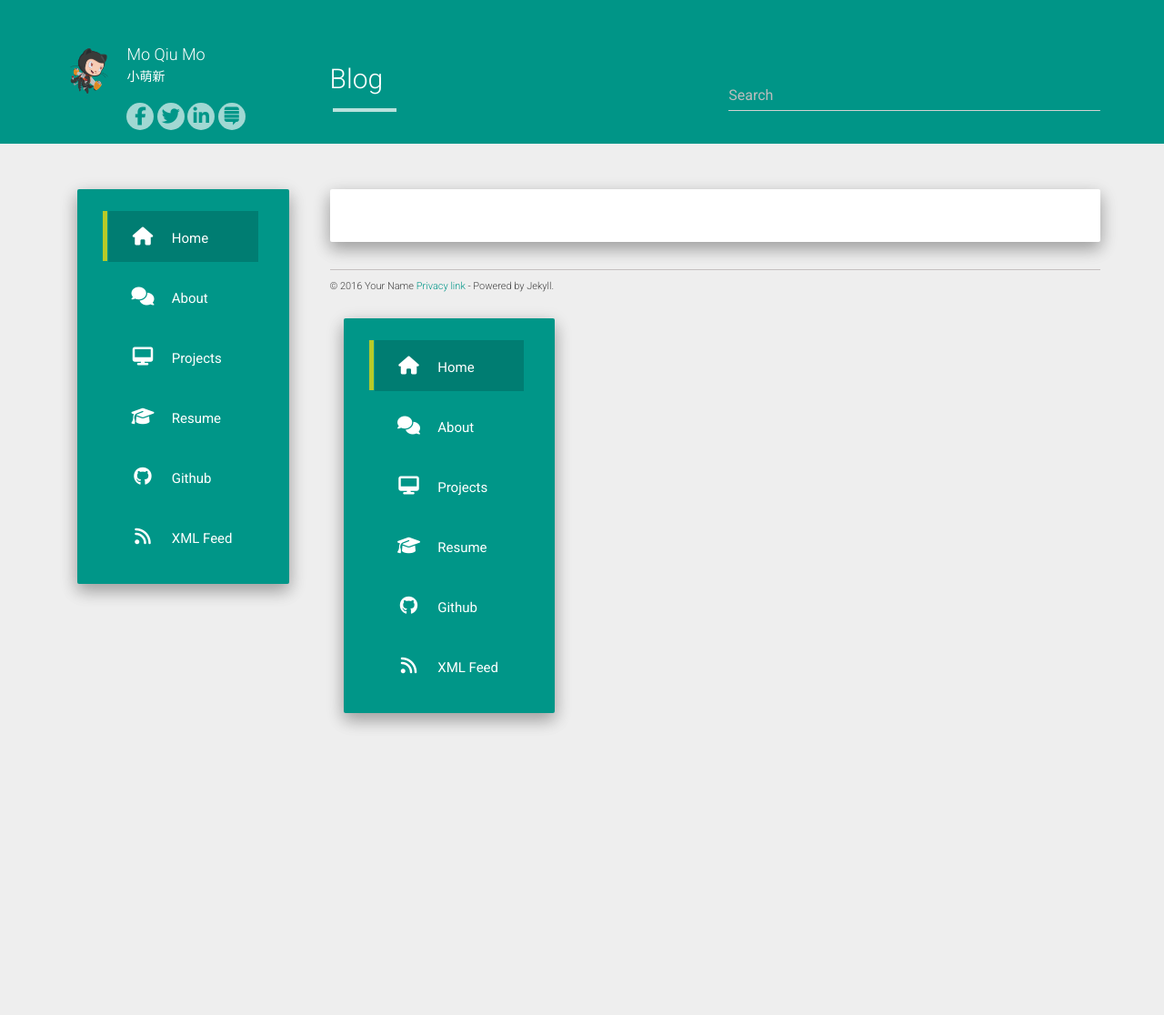
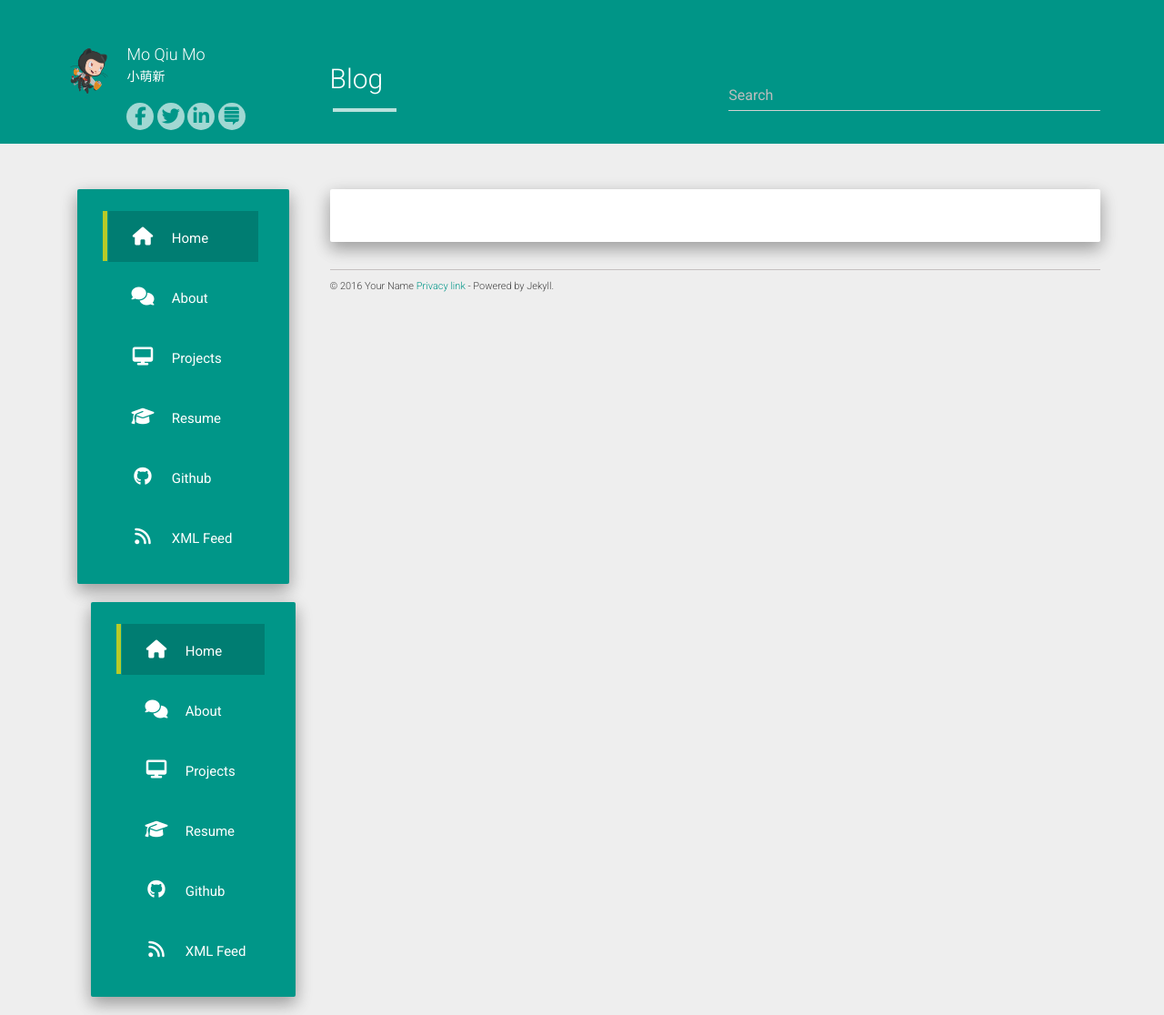
Before and after one commit to 992259738/992259738.github.io, a Jekyll site: the page built from index.html, in a window 1280 px wide. Shown: the whole page at 91% size. Built offline with Jekyll 4.4.1, drawn with Linux system fonts in a browser that asks for light colours; nearby versions of some CDN libraries; the list of posts is cut into pages by our own code; before the commit the page ends 900 px from its top, so only the background shows below that.

Commit message:
Update main.html
测试4

```diff
--- a/_includes/main.html
+++ b/_includes/main.html
@@ -11,8 +11,8 @@
             </div>
           </div>
         </div> <!-- end /.col-md-9 -->
-        <div class="col-md-3 col-xs-12">
-          {% include sidemenu.html %}
-        </div>
       </div> <!-- end /.row -->
+      <div class="col-md-3 col-xs-12">
+        {% include sidemenu.html %}
+      </div>
     </div>
```
